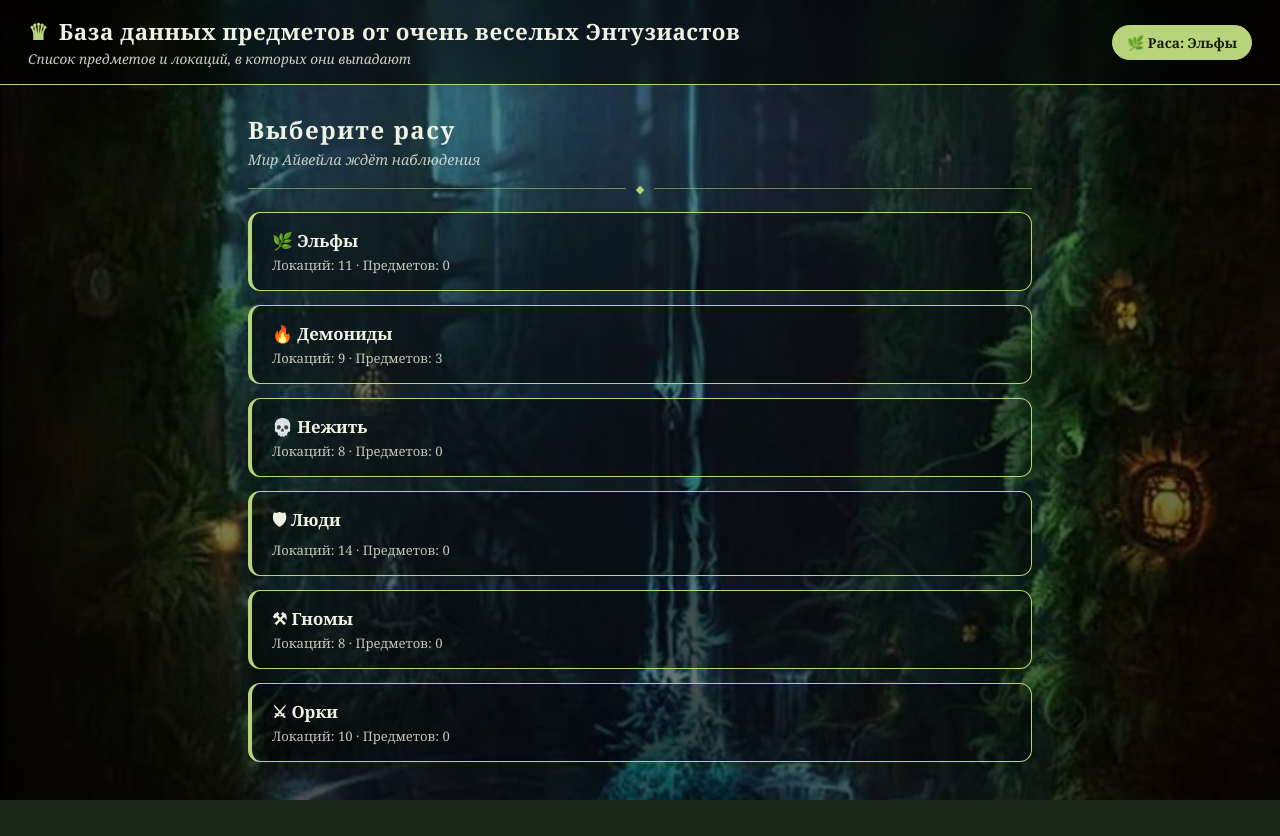
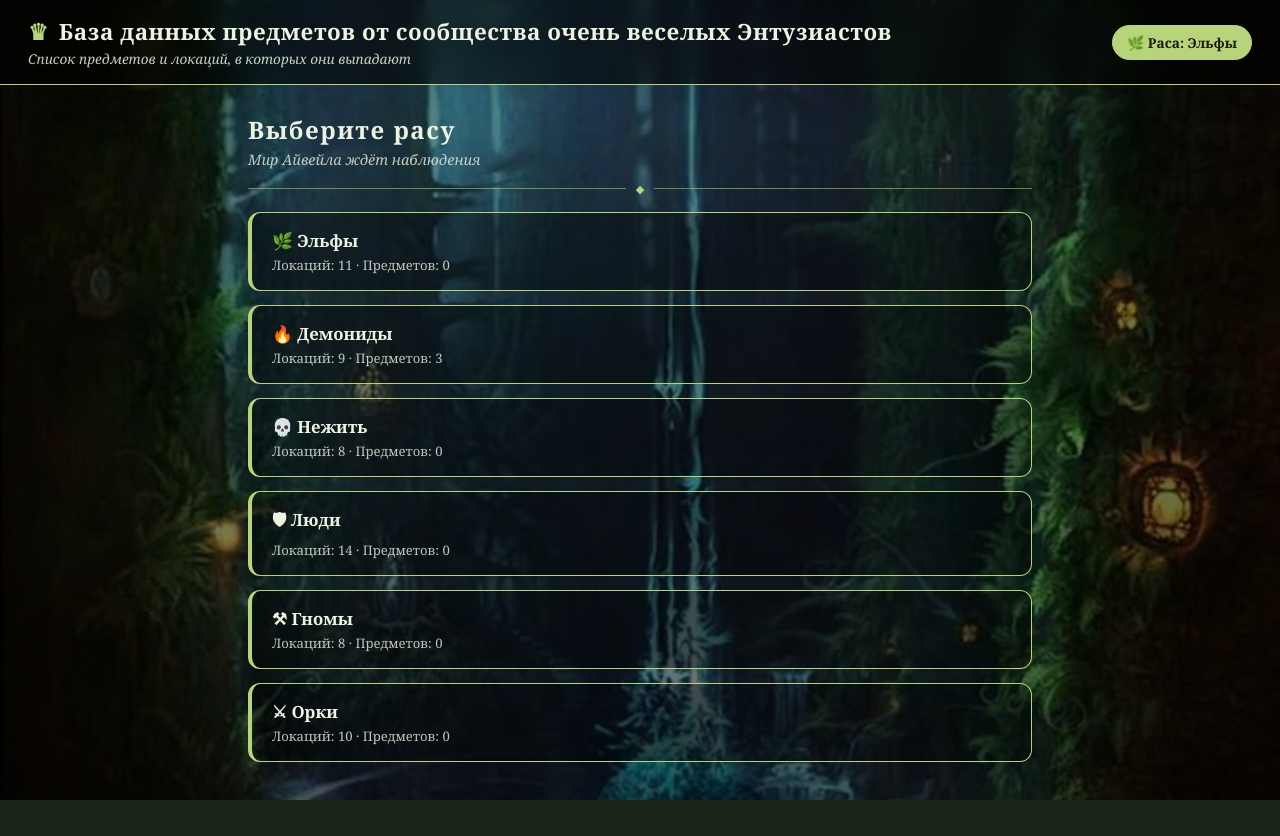
Before and after one commit to markgorobinskiy-ops/AOHObaseTest, a plain HTML site: page index.html in a window 1280 px wide. Drawn offline with Linux system fonts and the light colour scheme.

Commit message:
Update index.html

```diff
--- a/index.html
+++ b/index.html
@@ -151,7 +151,7 @@
 
 <header>
   <div>
-    <h1><span class="crown">♛</span> База данных предметов от очень веселых Энтузиастов</h1>
+    <h1><span class="crown">♛</span> База данных предметов от сообщества очень веселых Энтузиастов</h1>
     <div class="sub">Список предметов и локаций, в которых они выпадают</div>
   </div>
   <div class="chips" id="chips"></div>
```
